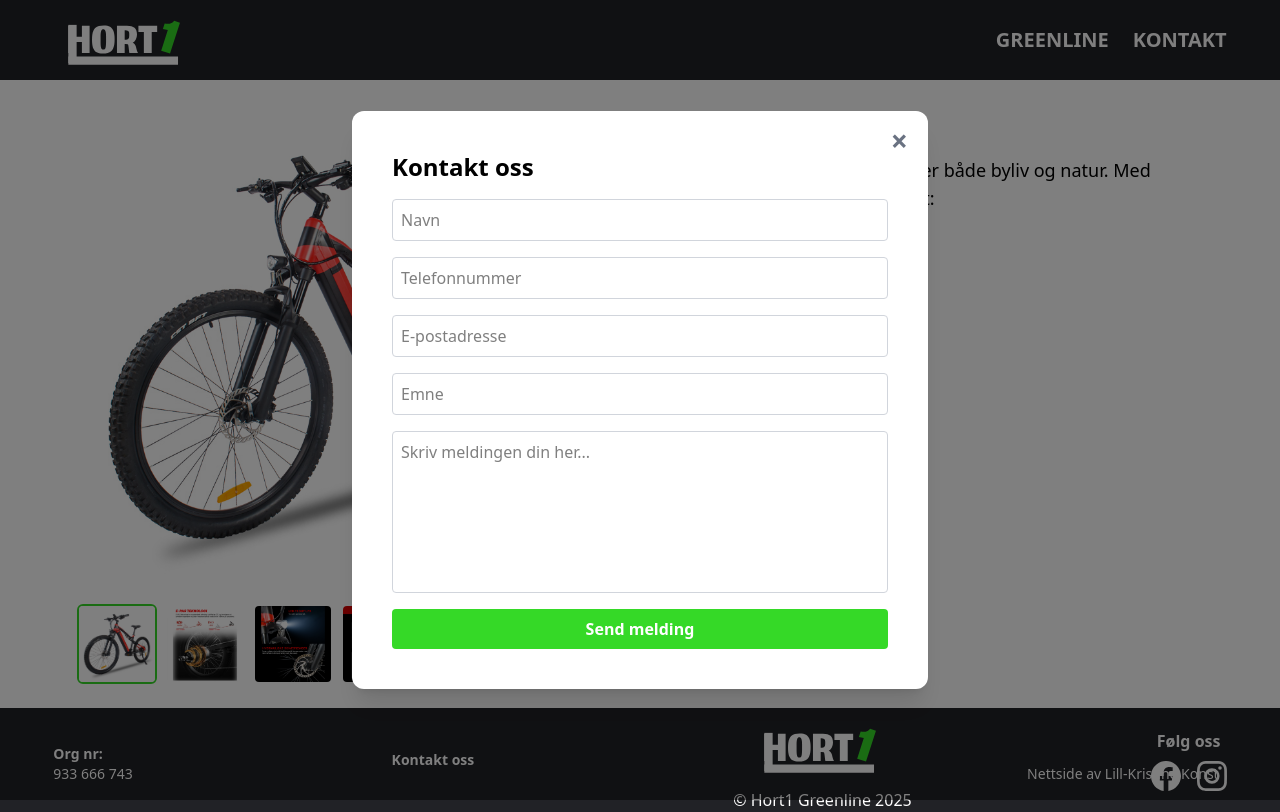
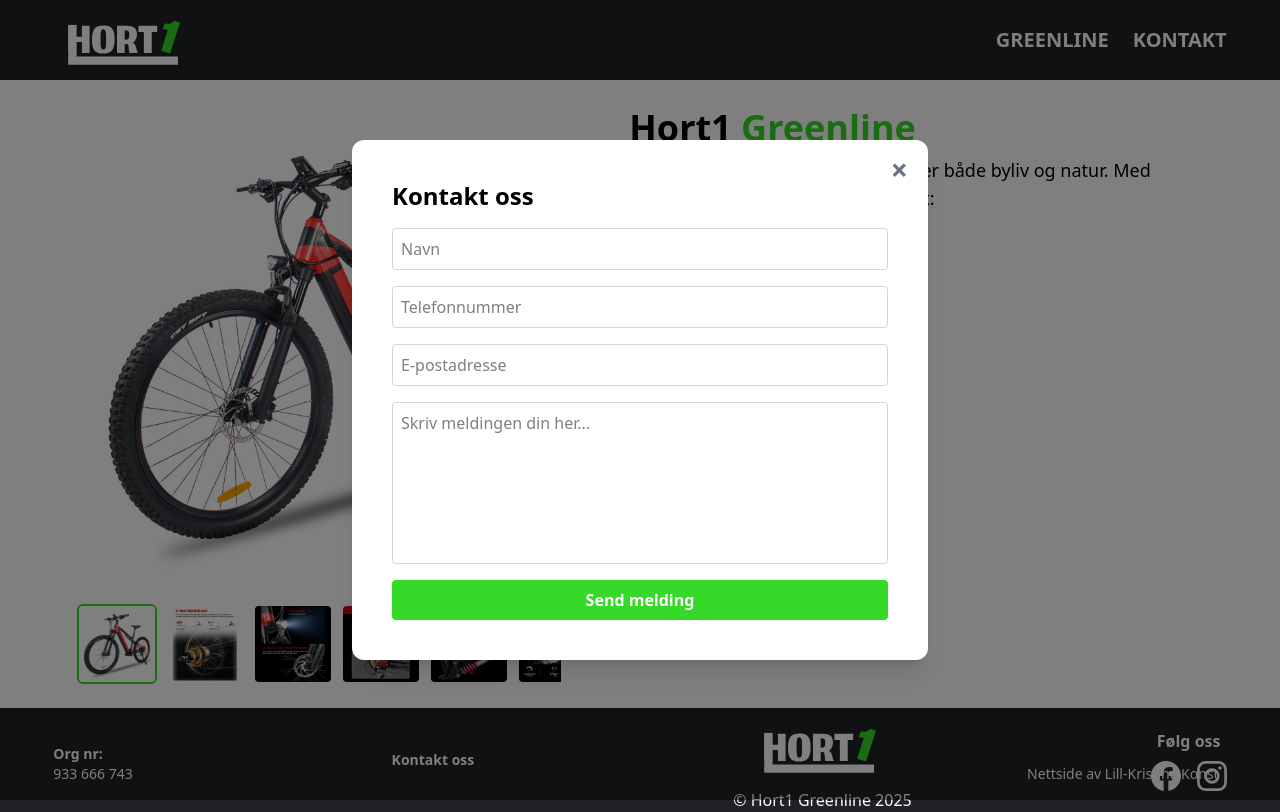
Before and after one commit to LillKonst/hort1-greenline, a React app: page / in a window 1280 px wide. Both pictures are taken after a click on the button "SEND MELDING". Built offline with nearby package versions, Linux system fonts and the light colour scheme; the HTML template or start-up script is replaced by a standard one.

Commit message:
fjernet emne fra skjema

```diff
--- a/src/components/contactForm/ContactForm.tsx
+++ b/src/components/contactForm/ContactForm.tsx
@@ -34,7 +34,7 @@ export default function ContactForm ({ onSuccess }: ContactFormProps) {
       data-netlify="true"
       netlify-honeypot="bot-field"
       onSubmit={handleSubmit}
-      className="w-full max-w-xl mx-auto flex flex-col gap-4 p-4"
+      className="w-full max-w-xl mx-auto flex flex-col gap-4 p-2 md:p-4"
     >
       {/* Required hidden input for Netlify */}
       <input type="hidden" name="form-name" value="kontakt" />
@@ -63,17 +63,15 @@ export default function ContactForm ({ onSuccess }: ContactFormProps) {
         type="email"
         name="epost"
         placeholder="E-postadresse"
-        required
         className="border border-gray-300 rounded p-2"
       />
 
       <input
-        type="text"
+        type="hidden"
         name="subject"
-        placeholder="Emne"
-        required
-        className="border border-gray-300 rounded p-2"
+        value="Henvendelse fra Hort1.no"
       />
+
 
       <textarea
         name="melding"
--- a/src/components/contactModal/ContactModal.tsx
+++ b/src/components/contactModal/ContactModal.tsx
@@ -11,7 +11,7 @@ export default function ContactModal ({ isOpen, onClose, onSuccess }: ContactMod
 
   return (
     <div className="fixed inset-0 z-50 bg-black/50 bg-opacity-50 flex items-center justify-center">
-      <div className="bg-white rounded-xl shadow-xl w-full max-w-xl p-6 relative">
+      <div className="bg-white rounded-xl shadow-xl w-full max-w-xl m-2 p-2 md:p-6 relative">
 
         <button
           onClick={onClose}
```
